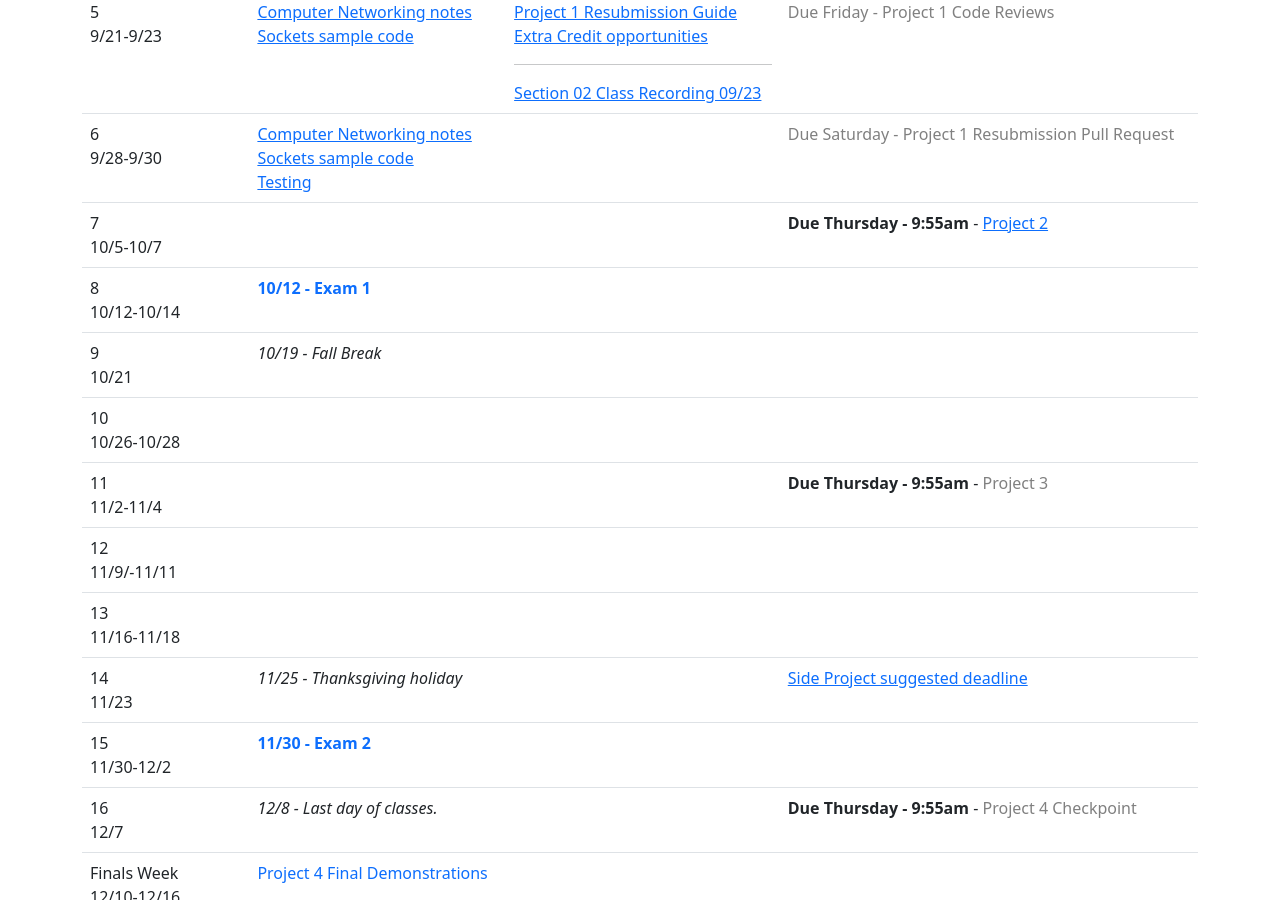
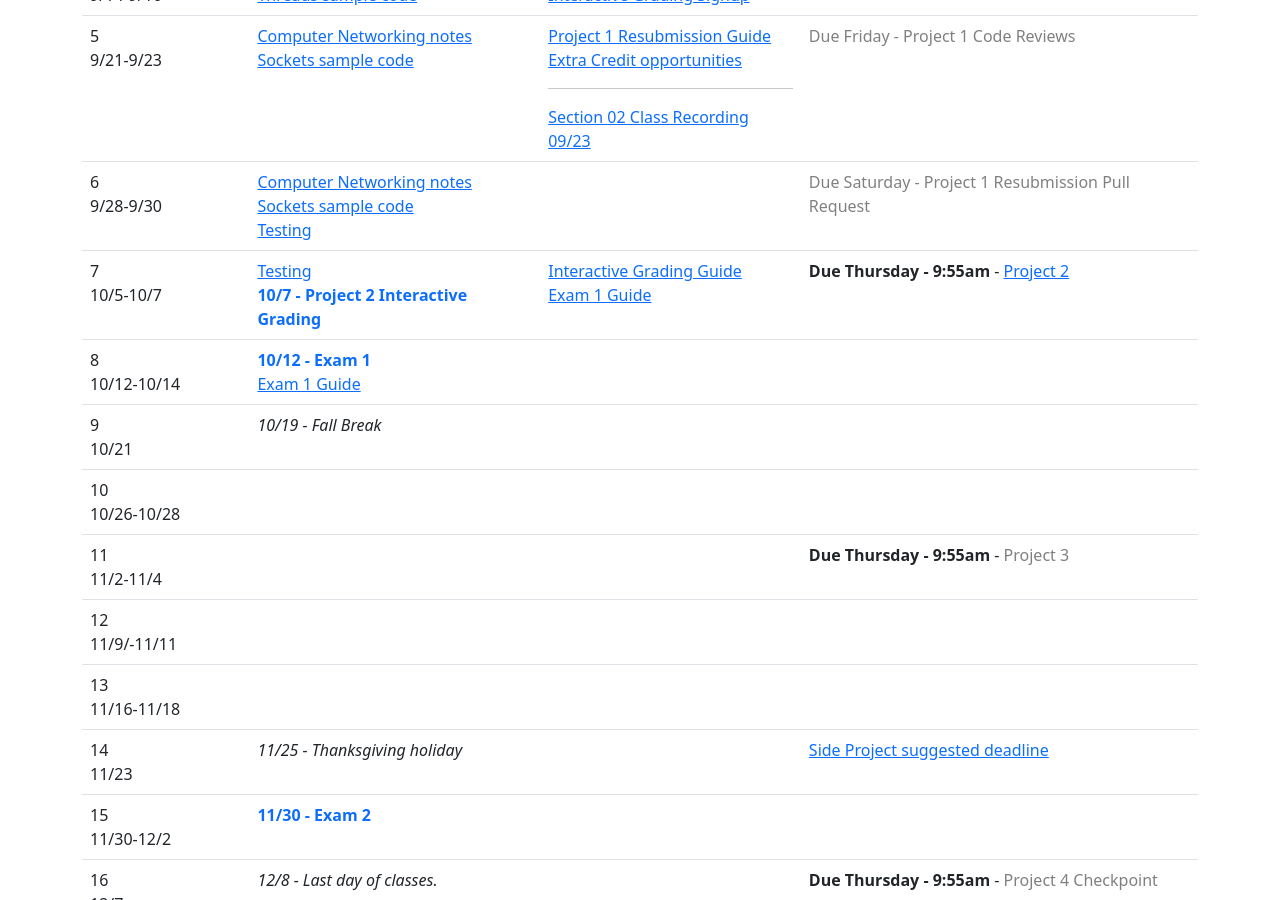
Before and after one commit to CS601-F21/cs601-f21, a Jekyll site: the page built from schedule.html, in a window 1280 px wide and 900 px high, scrolled down 768 px. Built offline with Jekyll 4.4.1, drawn with Linux system fonts in a browser that asks for light colours.

Commit message:
adding exam and p2 guides

```diff
--- a/schedule.html
+++ b/schedule.html
@@ -123,8 +123,12 @@ title: Schedule
 		<tr>
 			<td>7<br/>10/5-10/7</td>
 			<td>
+				<a href="https://github.com/srollins/software-dev-materials/blob/master/notes/advanced/testing.md">Testing</a><br/>
+				<strong><span class="text-primary">10/7 - Project 2 Interactive Grading</span></strong><br/>
 			</td>
 			<td>
+				<a href="https://github.com/CS601-F21/notes/blob/main/admin/p2grading.md">Interactive Grading Guide</a><br/>
+				<a href="https://github.com/CS601-F21/notes/blob/main/admin/exam1.md">Exam 1 Guide</a><br/>
 			</td>
 			<td>
 				<strong>Due Thursday - 9:55am</strong> - <a href="https://github.com/CS601-F21/Project2">Project 2</a><br/>
@@ -136,6 +140,7 @@ title: Schedule
 			<td>8<br/>10/12-10/14</td>
 			<td>
 				<strong><span class="text-primary">10/12 - Exam 1</span></strong><br/>
+				<a href="https://github.com/CS601-F21/notes/blob/main/admin/exam1.md">Exam 1 Guide</a><br/>
 			</td>
 			<td>
 			</td>
```
